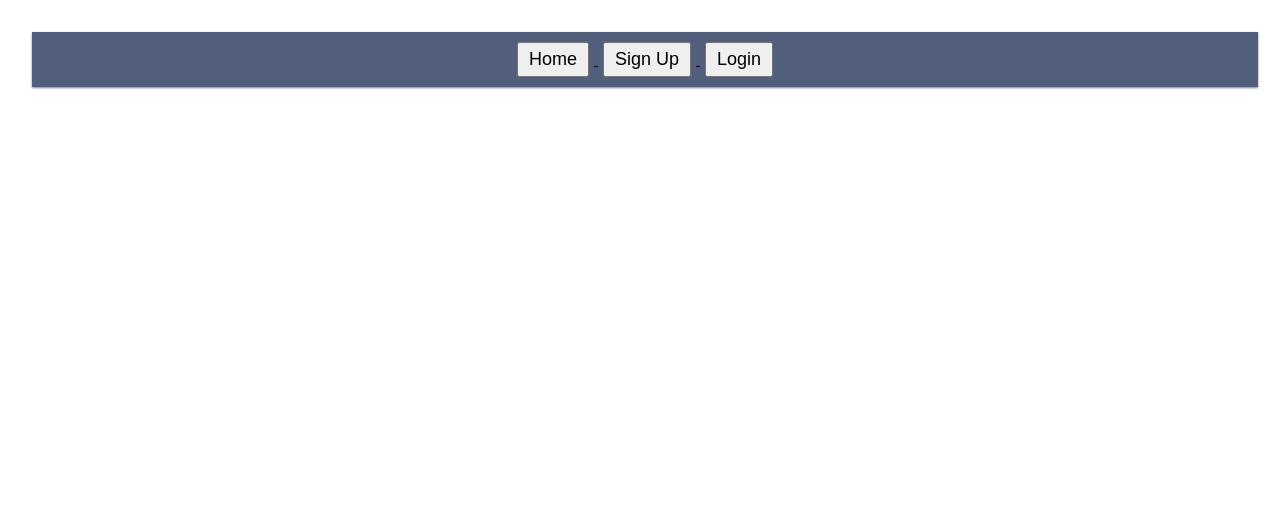
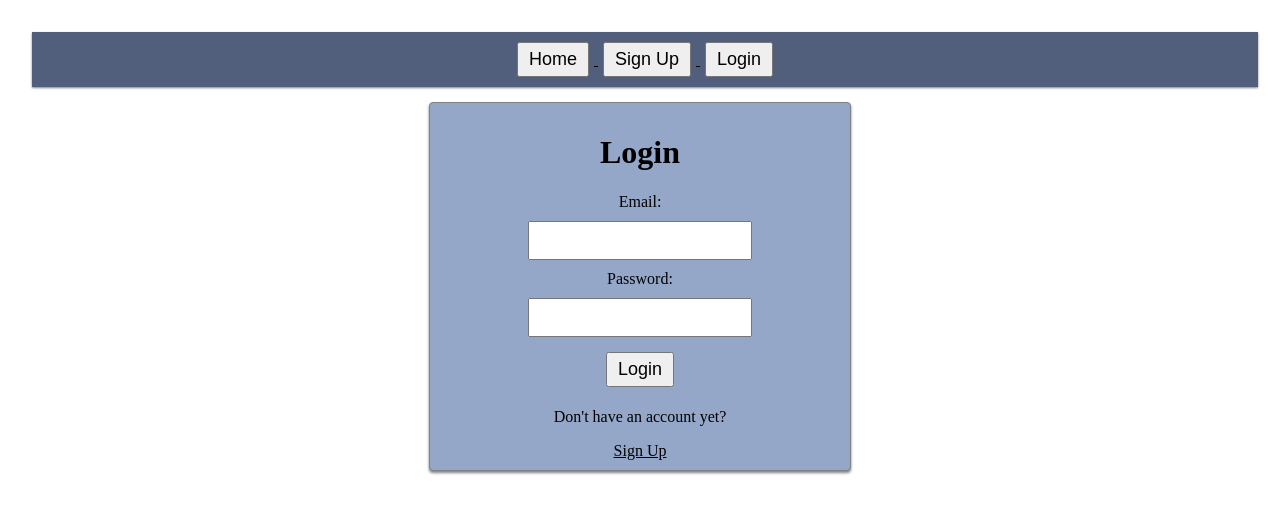
Before and after one commit to DimiGretsistas/ImmigrationRoute-frontend, a React (Vite) app: page /login in a window 1280 px wide. Before the commit this address had no page. Shown: the top 514 px of the page. Built offline with nearby package versions, Linux system fonts and the light colour scheme.

Commit message:
build-login-frontend

```diff
--- a/src/App.jsx
+++ b/src/App.jsx
@@ -7,6 +7,7 @@ import JourneyListPage from "./pages/JourneyListPage";
 import JourneyDetailsPage from "./pages/JourneyDetailsPage";
 import EditJourneyPage from "./pages/EditJourneyPage";
 import SignupPage from "./pages/SignupPage";
+import LoginPage from "./pages/LoginPage";
 
 
 function App() {
@@ -20,6 +21,7 @@ function App() {
         <Route path="/journeys/:journeyId" element={<JourneyDetailsPage />} />
         <Route path="/journeys/edit/:journeyId" element={<EditJourneyPage />} />
         <Route path="/signup" element={<SignupPage />} />
+        <Route path="/login" element={<LoginPage />} />
       </Routes>
     </div>
   );
--- a/src/components/Navbar.jsx
+++ b/src/components/Navbar.jsx
@@ -6,7 +6,11 @@ import { AuthContext } from "../context/auth.context";
 
 
 function Navbar() {
-  const { isLoggedIn, user } = useContext(AuthContext);
+  const {
+    isLoggedIn,
+    user,
+    logOutUser
+  } = useContext(AuthContext);
 
   return (
     <nav>
@@ -19,7 +23,9 @@ function Navbar() {
           <Link to="/journeys">
             <button>Journeys</button>
           </Link>
-          <button>Logout</button>
+
+          <button onClick={logOutUser}>Logout</button>
+          <span>{user && user.name}</span>
         </>
       )}
 
--- a/src/context/auth.context.jsx
+++ b/src/context/auth.context.jsx
@@ -1,5 +1,3 @@
-// src/context/auth.context.jsx
-
 import React, { useState, useEffect } from "react";
 import axios from "axios";
 const API_URL = "http://localhost:5005";
@@ -11,13 +9,64 @@ function AuthProviderWrapper(props) {
   const [isLoading, setIsLoading] = useState(true);
   const [user, setUser] = useState(null);
 
-  /*
-    Functions for handling the authentication status (isLoggedIn, isLoading, user)
-    will be added here later in the next step
-  */
+  const storeToken = (token) => {
+    localStorage.setItem('authToken', token);
+  }
+
+  const authenticateUser = () => {
+
+    const storedToken = localStorage.getItem('authToken');
+
+    if (storedToken) {
+      axios.get(
+        `${API_URL}/auth/verify`,
+        { headers: { Authorization: `Bearer ${storedToken}` } }
+      )
+        .then((response) => {
+          const user = response.data;
+          setIsLoggedIn(true);
+          setIsLoading(false);
+          setUser(user);
+        })
+        .catch((error) => {
+          setIsLoggedIn(false);
+          setIsLoading(false);
+          setUser(null);
+        });
+    } else {
+      setIsLoggedIn(false);
+      setIsLoading(false);
+      setUser(null);
+    }
+  }
+
+  const removeToken = () => {                    // <== ADD
+    // Upon logout, remove the token from the localStorage
+    localStorage.removeItem("authToken");
+  }
+
+
+  const logOutUser = () => {                   // <== ADD
+    // To log out the user, remove the token
+    removeToken();
+    // and update the state variables
+    authenticateUser();
+  }
+  useEffect(() => {
+    authenticateUser();
+  }, []);
 
   return (
-    <AuthContext.Provider value={{ isLoggedIn, isLoading, user }}>
+    <AuthContext.Provider
+      value={{
+        isLoggedIn,
+        isLoading,
+        user,
+        storeToken,
+        authenticateUser,
+        logOutUser
+      }}
+    >
       {props.children}
     </AuthContext.Provider>
   )
--- a/src/pages/LoginPage.jsx
+++ b/src/pages/LoginPage.jsx
@@ -0,0 +1,73 @@
+import { useState, useContext } from "react";
+import axios from "axios";
+import { Link, useNavigate } from "react-router-dom";
+import { AuthContext } from "../context/auth.context";
+
+
+const API_URL = "http://localhost:5005";
+
+
+function LoginPage(props) {
+    const [email, setEmail] = useState("");
+    const [password, setPassword] = useState("");
+    const [errorMessage, setErrorMessage] = useState(undefined);
+
+    const navigate = useNavigate();
+    const { storeToken, authenticateUser } = useContext(AuthContext);
+
+    const handleEmail = (e) => setEmail(e.target.value);
+    const handlePassword = (e) => setPassword(e.target.value);
+
+
+    const handleLoginSubmit = (e) => {
+        e.preventDefault();
+        const requestBody = { email, password };
+
+        axios.post(`${API_URL}/auth/login`, requestBody)
+            .then((response) => {
+                // Request to the server's endpoint `/auth/login` returns a response
+                // with the JWT string ->  response.data.authToken
+                console.log('JWT token', response.data.authToken);
+
+                storeToken(response.data.authToken);
+                authenticateUser();
+                navigate('/');                             // <== ADD
+            })
+            .catch((error) => {
+                const errorDescription = error.response.data.message;
+                setErrorMessage(errorDescription);
+            })
+    };
+
+    return (
+        <div className="LoginPage">
+            <h1>Login</h1>
+
+            <form onSubmit={handleLoginSubmit}>
+                <label>Email:</label>
+                <input
+                    type="email"
+                    name="email"
+                    value={email}
+                    onChange={handleEmail}
+                />
+
+                <label>Password:</label>
+                <input
+                    type="password"
+                    name="password"
+                    value={password}
+                    onChange={handlePassword}
+                />
+
+                <button type="submit">Login</button>
+            </form>
+            {errorMessage && <p className="error-message">{errorMessage}</p>}
+
+            <p>Don't have an account yet?</p>
+            <Link to={"/signup"}> Sign Up</Link>
+        </div>
+    )
+}
+
+export default LoginPage;
```
